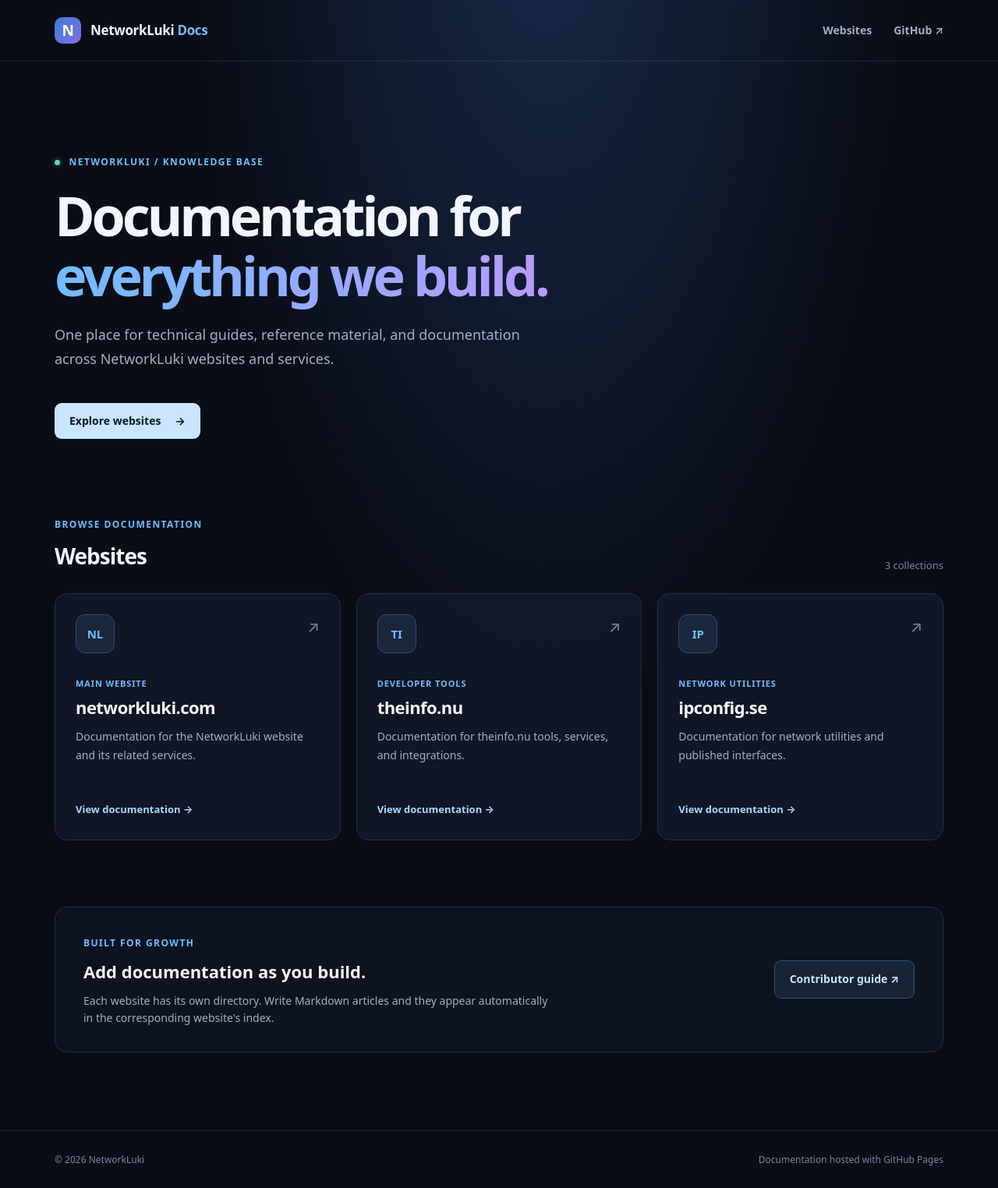
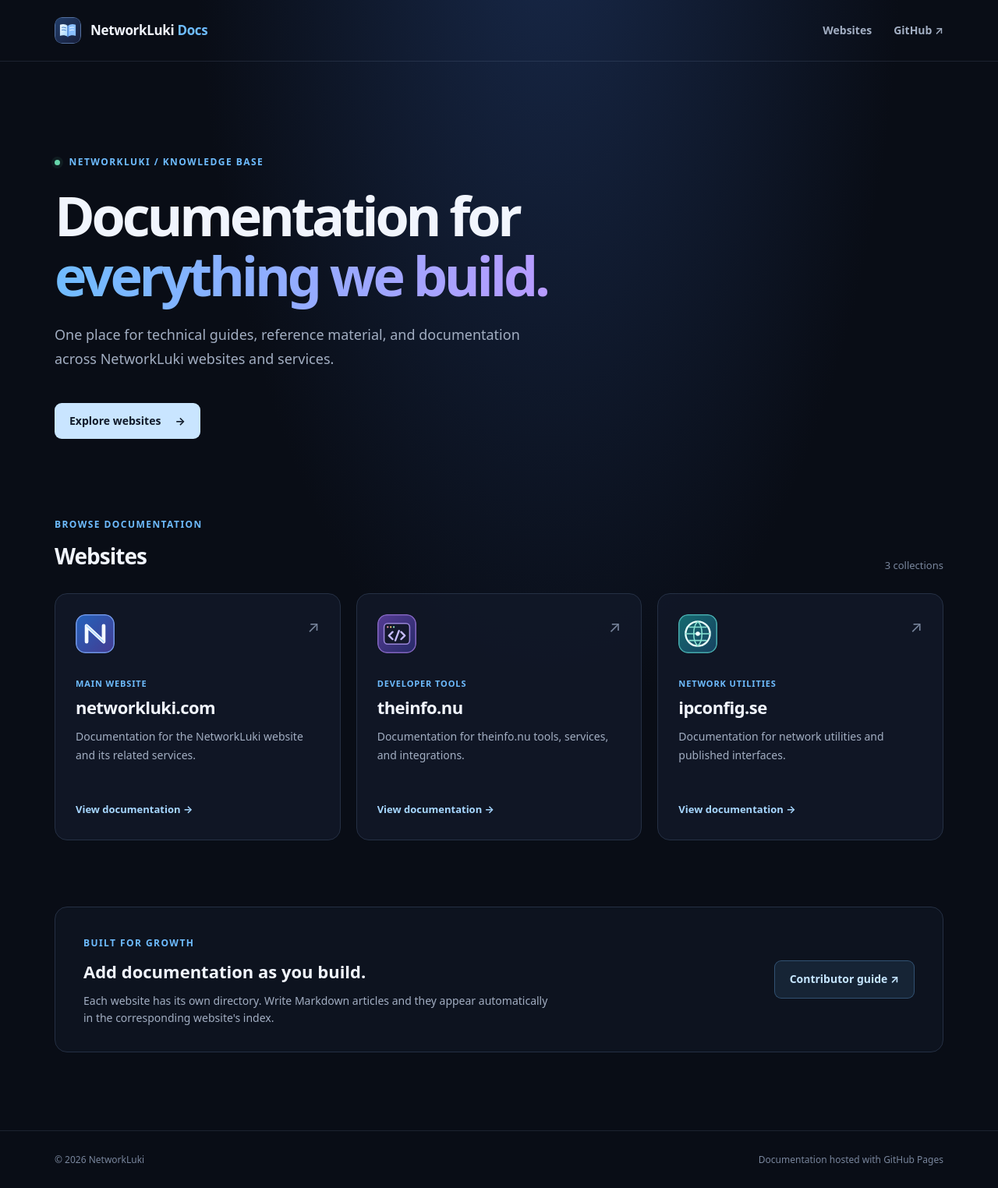
Before and after one commit to networkluki/docs, a Jekyll site: the page built from index.html, in a window 1280 px wide. Shown: the whole page at 78% size. Built offline with Jekyll 4.4.1, drawn with Linux system fonts in a browser that asks for light colours.

Commit message:
Add SVG icon set for Docs and website collections

```diff
--- a/_data/websites.yml
+++ b/_data/websites.yml
@@ -4,6 +4,7 @@
   description: Documentation for the NetworkLuki website and its related services.
   url: https://www.networkluki.com/
   path: /sites/networkluki.com/
+  icon: /assets/icons/networkluki.svg
   monogram: NL
 
 - key: theinfo.nu
@@ -12,6 +13,7 @@
   description: Documentation for theinfo.nu tools, services, and integrations.
   url: https://theinfo.nu/
   path: /sites/theinfo.nu/
+  icon: /assets/icons/theinfo.svg
   monogram: TI
 
 - key: ipconfig.se
@@ -20,4 +22,5 @@
   description: Documentation for network utilities and published interfaces.
   url: https://ipconfig.se/
   path: /sites/ipconfig.se/
+  icon: /assets/icons/ipconfig.svg
   monogram: IP
--- a/_layouts/default.html
+++ b/_layouts/default.html
@@ -7,6 +7,8 @@
   <meta name="description" content="{{ page.description | default: site.description | escape }}">
   <title>{% if page.title and page.title != "Home" %}{{ page.title | escape }} | {% endif %}{{ site.title | escape }}</title>
   <link rel="canonical" href="{{ page.url | absolute_url }}">
+  <link rel="icon" type="image/svg+xml" href="{{ '/assets/icons/docs.svg' | relative_url }}">
+  <meta name="theme-color" content="#090d16">
   <link rel="stylesheet" href="{{ '/assets/css/site.css' | relative_url }}">
 </head>
 <body>
@@ -14,7 +16,7 @@
   <header class="site-header">
     <div class="shell header-inner">
       <a class="brand" href="{{ '/' | relative_url }}" aria-label="NetworkLuki Docs home">
-        <span class="brand-mark" aria-hidden="true">N</span>
+        <img class="brand-mark" src="{{ '/assets/icons/docs.svg' | relative_url }}" width="34" height="34" alt="">
         <span>NetworkLuki <strong>Docs</strong></span>
       </a>
       <nav class="header-nav" aria-label="Primary navigation">
--- a/_layouts/website.html
+++ b/_layouts/website.html
@@ -10,7 +10,10 @@ layout: default
 
 <section class="page-heading">
   <div class="eyebrow">Website documentation</div>
-  <h1>{{ website_info.name | escape }}</h1>
+  <div class="page-title-row">
+    {% if website_info.icon %}<img class="page-icon" src="{{ website_info.icon | relative_url }}" width="56" height="56" alt="">{% endif %}
+    <h1>{{ website_info.name | escape }}</h1>
+  </div>
   <p>{{ website_info.description | escape }}</p>
   <a class="inline-link" href="{{ website_info.url }}" target="_blank" rel="noopener noreferrer">Visit website ↗</a>
 </section>
--- a/assets/css/site.css
+++ b/assets/css/site.css
@@ -33,7 +33,7 @@ a:focus-visible { outline: 3px solid var(--accent); outline-offset: 5px; border-
 .header-inner { display: flex; justify-content: space-between; align-items: center; gap: 24px; min-height: 78px; }
 .brand { display: inline-flex; align-items: center; gap: 12px; text-decoration: none; color: var(--text); font-size: 17px; font-weight: 650; letter-spacing: -.02em; }
 .brand strong { color: var(--accent); font-weight: 650; }
-.brand-mark { display: grid; place-items: center; width: 34px; height: 34px; border-radius: 10px; color: #fff; background: linear-gradient(135deg, #367fd9, #866ce4); font-size: 19px; font-weight: 800; }
+.brand-mark { display: block; width: 34px; height: 34px; flex: 0 0 auto; border-radius: 10px; }
 .header-nav { display: flex; gap: 28px; align-items: center; }
 .header-nav a { font-size: 14px; font-weight: 600; color: var(--muted); text-decoration: none; }
 .header-nav a:hover { color: var(--text); }
@@ -56,7 +56,8 @@ a:focus-visible { outline: 3px solid var(--accent); outline-offset: 5px; border-
 .site-card { display: block; min-width: 0; padding: 26px; border: 1px solid var(--border); border-radius: var(--radius); text-decoration: none; background: rgba(17, 24, 39, .9); color: var(--text); transition: background .18s ease, border-color .18s ease, transform .18s ease; }
 .site-card:hover { color: var(--text); border-color: #557baa; background: var(--panel-hover); transform: translateY(-3px); }
 .site-card-top { display: flex; justify-content: space-between; align-items: start; }
-.site-icon { display: grid; place-items: center; width: 50px; height: 50px; border: 1px solid #354b69; border-radius: 12px; font-size: 15px; font-weight: 800; color: var(--accent); background: #19263c; }
+.site-icon { display: block; width: 50px; height: 50px; flex-shrink: 0; border-radius: 12px; }
+.site-icon-fallback { display: grid; place-items: center; border: 1px solid #354b69; font-size: 15px; font-weight: 800; color: var(--accent); background: #19263c; }
 .card-arrow { color: var(--subtle); font-size: 20px; }
 .site-category { display: block; margin-top: 30px; text-transform: uppercase; font-weight: 650; font-size: 11px; letter-spacing: .08em; color: var(--accent); }
 .site-card h3 { margin: 4px 0 8px; font-size: 22px; letter-spacing: -.025em; overflow-wrap: anywhere; }
@@ -71,6 +72,9 @@ a:focus-visible { outline: 3px solid var(--accent); outline-offset: 5px; border-
 .breadcrumbs a { color: var(--muted); text-decoration: none; }
 .breadcrumbs a:hover { color: var(--accent); }
 .page-heading { margin-top: 52px; padding-bottom: 28px; border-bottom: 1px solid var(--border); }
+.page-title-row { display: flex; align-items: center; gap: 18px; margin: 10px 0 14px; }
+.page-icon { display: block; width: 56px; height: 56px; flex: 0 0 auto; border-radius: 14px; }
+.page-title-row h1 { margin: 0; }
 .page-heading h1, .article-header h1 { margin: 10px 0 14px; font-size: clamp(36px, 5vw, 52px); letter-spacing: -.05em; line-height: 1.15; overflow-wrap: anywhere; }
 .page-heading p { margin: 0 0 12px; }
 .inline-link { font-size: 14px; font-weight: 650; text-decoration: none; }
@@ -112,6 +116,8 @@ code { background: #1d2a3e; color: #d5e6fa; padding: .12em .35em; border-radius:
   .header-nav { gap: 13px; }
   .header-nav a { font-size: 12px; }
   .brand { font-size: 14px; }
+  .page-icon { width: 44px; height: 44px; border-radius: 11px; }
+  .page-title-row { gap: 12px; }
   .hero { padding: 75px 0 70px; }
   .hero p, .page-heading p { font-size: 16px; }
   .site-grid { grid-template-columns: 1fr; }
--- a/index.html
+++ b/index.html
@@ -24,7 +24,11 @@ permalink: /
     {% for website in site.data.websites %}
     <a class="site-card" href="{{ website.path | relative_url }}">
       <div class="site-card-top">
-        <span class="site-icon" aria-hidden="true">{{ website.monogram | escape }}</span>
+        {% if website.icon %}
+        <img class="site-icon" src="{{ website.icon | relative_url }}" width="50" height="50" loading="lazy" decoding="async" alt="">
+        {% else %}
+        <span class="site-icon site-icon-fallback" aria-hidden="true">{{ website.monogram | escape }}</span>
+        {% endif %}
         <span class="card-arrow" aria-hidden="true">↗</span>
       </div>
       <span class="site-category">{{ website.category | escape }}</span>
```
Also changed, not shown: README.md, assets/icons/docs.svg (added), assets/icons/ipconfig.svg (added), assets/icons/networkluki.svg (added), assets/icons/theinfo.svg (added).
